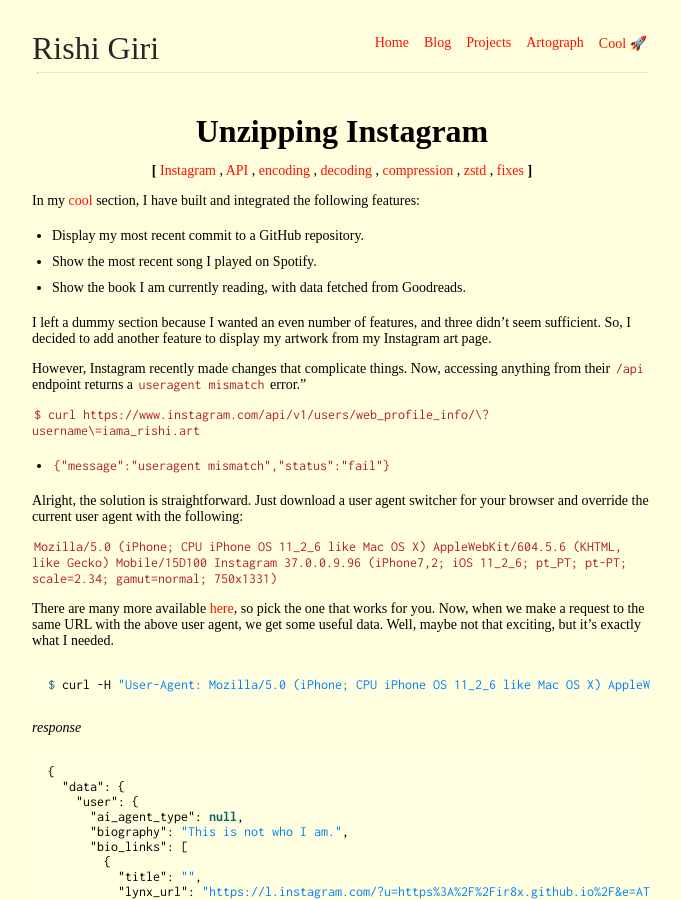
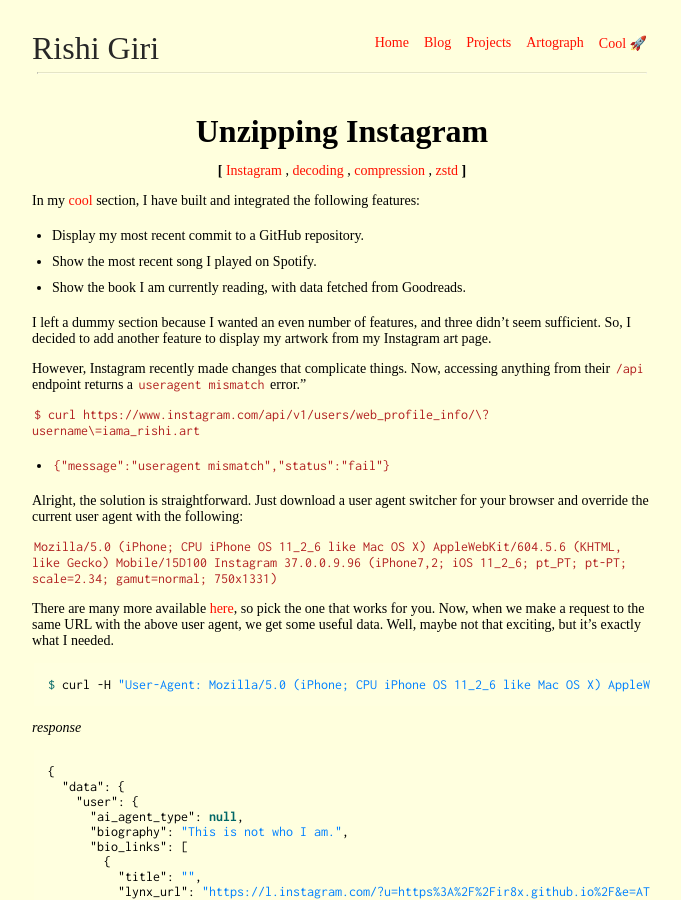
Before and after one commit to CodeDotJS/space, a Jekyll site: the page built from _posts/2024-06-04-unzipping-instagram.md, in a window 1280 px wide and 900 px high. Shown: the whole window, without its empty margins (298-979 px from the left). Built offline with Jekyll 4.4.1, drawn with Linux system fonts in a browser that asks for light colours; nearby versions of some CDN libraries; emoji names are drawn with the system emoji font; some web fonts are replaced.

Commit message:
remove tags

```diff
--- a/_posts/2024-06-04-unzipping-instagram.md
+++ b/_posts/2024-06-04-unzipping-instagram.md
@@ -1,7 +1,7 @@
 ---
 layout: post
 title: "Unzipping Instagram"
-tags: [Instagram, API, encoding, decoding, compression, zstd, fixes]
+tags: [Instagram, decoding, compression, zstd]
 ---
 
 In my [cool](../updates) section, I have built and integrated the following features:
```
